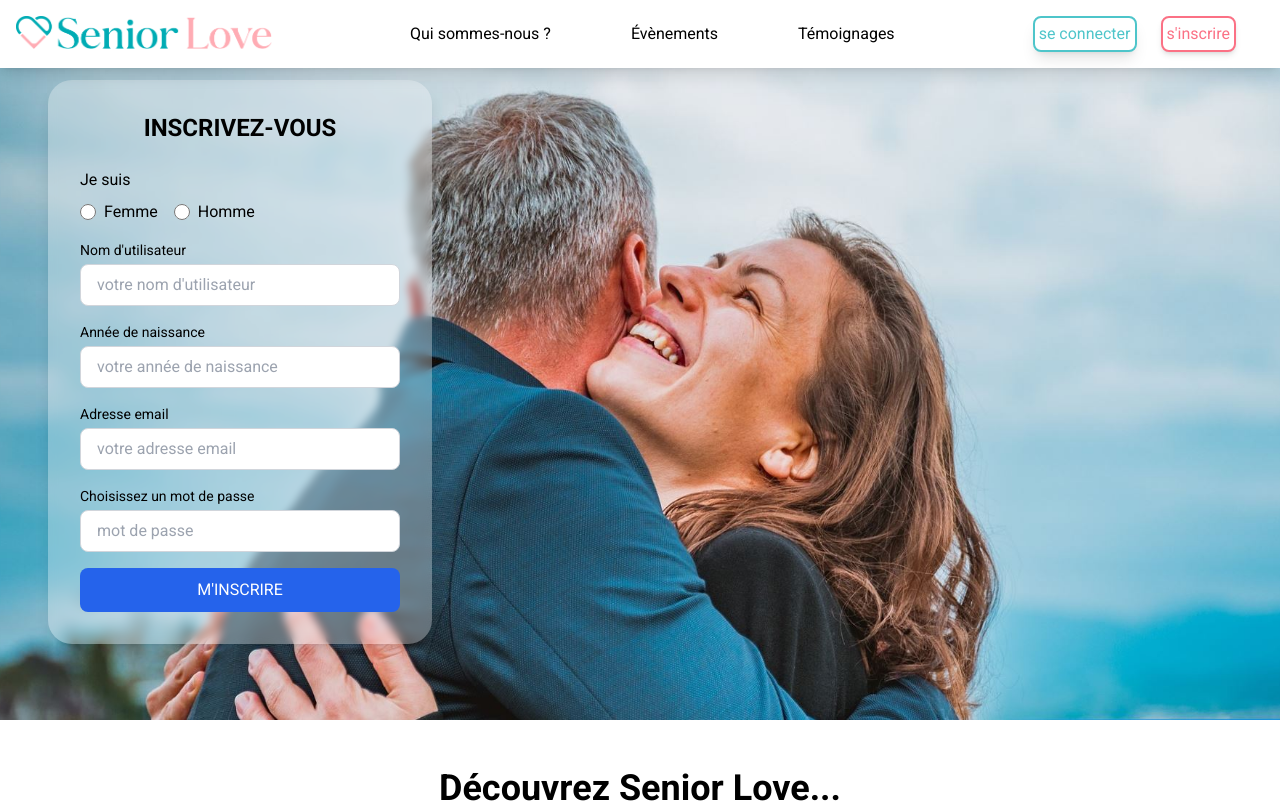
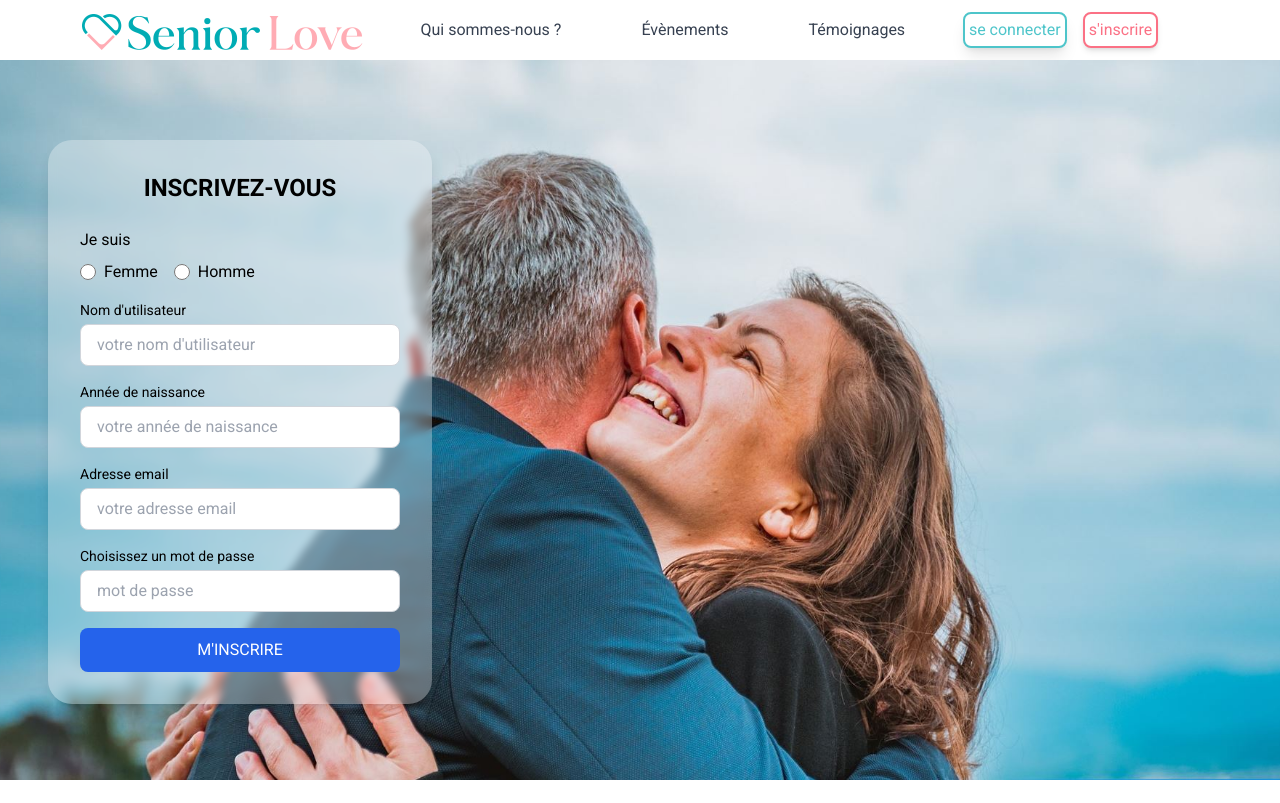
Before and after one commit to sll0yd/seniorlove-front, a React (Vite) app: page / in a window 1280 px wide. Shown: the top 803 px of the page. Built offline with nearby package versions, Linux system fonts and the light colour scheme.

Commit message:
feat: burger menu complete

```diff
--- a/src/components/Nav.tsx
+++ b/src/components/Nav.tsx
@@ -1,8 +1,9 @@
+import { useState } from 'react';
 import FormLogin from './FormLogin';
-import { useState } from 'react';
 
 function Nav() {
   const [isFormOpen, setIsFormOpen] = useState(false);
+  const [isMenuOpen, setIsMenuOpen] = useState(false);
 
   const handleOpenForm = (): void => {
     setIsFormOpen(true); // Ouvre le formulaire
@@ -12,46 +13,80 @@ function Nav() {
     setIsFormOpen(false); // Ferme le formulaire
   };
 
+  const toggleMenu = (): void => {
+    setIsMenuOpen(!isMenuOpen); // Ouvre ou ferme le menu burger
+  };
+
   return (
-    <nav className="fixed flex justify-between p-4 bg-white shadow-lg z-50 w-full">
-      <a className="w-64 h-8" href="/">
-        <img src="/icon/SL_logo.png" alt="logo coeur" className="" />
+    <nav className="flex justify-evenly items-center bg-white shadow-lg w-full pt-3 pl-6 pr-16 pb-3">
+      {/* Logo dynamique, taille adaptative */}
+      <a className="max-h-8" href="/">
+        <img src={isMenuOpen ? "/icon/heart.png" : "/icon/copie_logo.png"} alt="logo" className="flex-col max-h-11 items-center pb-2" />
       </a>
-      <ul className="flex space-x-20 m-auto">
+
+      {/* Bouton Burger / Croix (position fixe en haut à droite) */}
+      <button
+        className="flex text-gray-700 md:hidden absolute top-4 right-6 items-center"
+        onClick={toggleMenu}
+      >
+        <div className="space-y-1 space h-5">
+          <span className={`h-1 block h-0.5 w-6 bg-gray-700 transform transition duration-500 ${isMenuOpen ? "rotate-45 translate-y-2" : ""}`} />
+          <span className={`h-1 block h-0.5 w-6 bg-gray-700 transition duration-500 ${isMenuOpen ? "opacity-0" : ""}`} />
+          <span className={`h-1 block h-0.5 w-6 bg-gray-700 transform transition duration-500 ${isMenuOpen ? "-rotate-45 -translate-y-2" : ""}`} />
+        </div>
+      </button>
+
+      {/* Menu principal (horizontal en desktop, burger en mobile) */}
+      <ul className={`flex-col space-y-4 md:mt-0 md:space-y-0 md:flex-row md:space-x-20 ${isMenuOpen ? "flex" : "hidden"} md:flex`}>
         <li>
-          <a href="/" className="">
-            Qui sommes-nous ?
-          </a>
+          <a href="/" className="text-gray-700 hover:text-gray-900">Qui sommes-nous ?</a>
         </li>
         <li>
-          <a href="/" className="">
-            Évènements
-          </a>
+          <a href="/" className="text-gray-700 hover:text-gray-900 object-center">Évènements</a>
         </li>
         <li>
-          <a href="/" className="">
-            Témoignages
-          </a>
+          <a href="/" className="text-gray-700 hover:text-gray-900">Témoignages</a>
         </li>
       </ul>
-      <div className="items-center mr-1">
+
+      {/* Boutons d'action dans le menu burger (placés sous la croix) */}
+      <div className={`flex-col space-y-4 ${isMenuOpen ? "flex" : "hidden"} md:hidden`}>
         <button
           type="button"
-          className="p-1 border-2 mr-6 shadow-lg rounded-lg bg-white border-custom-blue text-custom-blue hover:bg-custom-blue hover:text-white transition-colors duration-300"
-          onClick={handleOpenForm} // Ouvre le formulaire
+          className="p-1 border-2 shadow-lg rounded-lg bg-white border-custom-blue text-custom-blue hover:bg-custom-blue hover:text-white transition-colors duration-300"
+          onClick={handleOpenForm}
         >
           se connecter
         </button>
         <button
           type="button"
-          className="p-1 bg-white border-2 border-rose-400 text-rose-400 rounded-lg shadow-md hover:bg-rose-400 hover:text-white transition-colors duration-300 mr-6"
+          className="p-1 bg-white border-2 border-rose-400 text-rose-400 rounded-lg shadow-md hover:bg-rose-400 hover:text-white transition-colors duration-300"
           onClick={() => {}}
         >
           s'inscrire
         </button>
       </div>
 
-      {/* Affiche le formulaire si isFormOpen est vrai */}
+
+      {/* Boutons d'action en desktop (cachés en mobile) */}
+      <div className="hidden md:flex items-center space-x-4">
+        <button
+          type="button"
+          className="p-1 border-2 shadow-lg rounded-lg bg-white border-custom-blue text-custom-blue hover:bg-custom-blue hover:text-white transition-colors duration-300"
+          onClick={handleOpenForm}
+        >
+          se connecter
+        </button>
+        <button
+          type="button"
+          className="p-1 bg-white border-2 border-rose-400 text-rose-400 rounded-lg shadow-md hover:bg-rose-400 hover:text-white transition-colors duration-300"
+          onClick={() => {}}
+        >
+          s'inscrire
+        </button>
+      </div>
+
+      {/* Formulaire de connexion (affiché si isFormOpen est vrai) */}
       {isFormOpen && (
         <div className="absolute top-20 right-10 w-80 bg-white shadow-xl rounded-lg p-4 z-10">
           <FormLogin onClose={handleCloseForm} />
```
Also changed, not shown: public/icon/SL_logo.png (deleted), public/icon/copie_logo.png (added).
